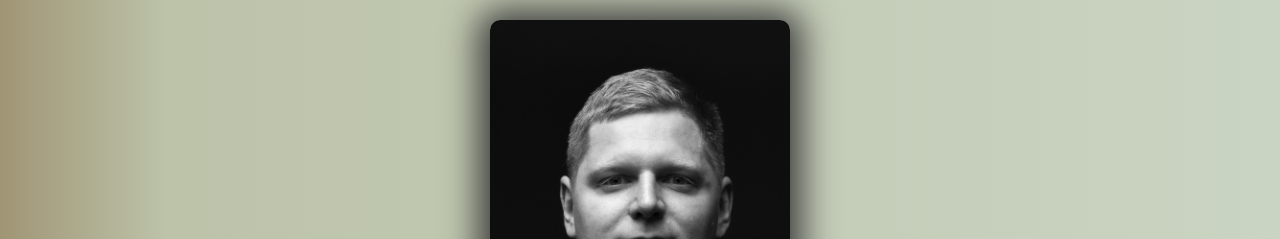
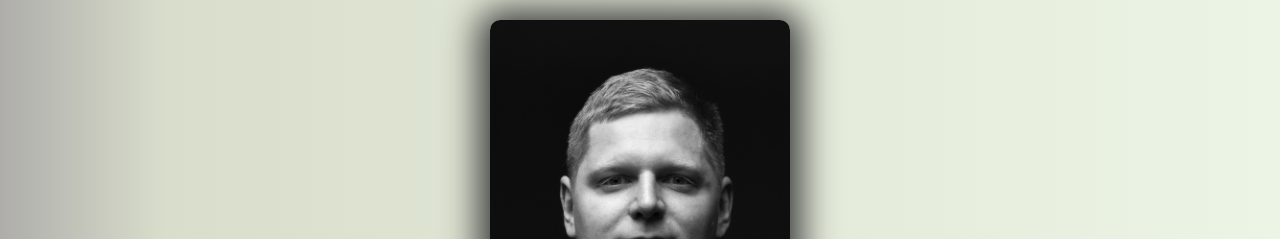
Before and after one commit to philt27/philt27.github.io, a plain HTML site: page index.html in a window 1280 px wide. Shown: the top 239 px of the page. Drawn offline with Linux system fonts and the light colour scheme.

Commit message:
Update ios.css

```diff
--- a/ios.css
+++ b/ios.css
@@ -36,8 +36,8 @@
 
   body {
     font-family: "Helvetica";
-    background: rgb(160,149,117);
-    background: linear-gradient(90deg, rgba(160,149,117,1) 0%, rgba(188,195,169,1) 13%, rgba(202,212,194,1) 100%);
+    background: rgb(174, 173, 170);
+    background: linear-gradient(90deg, rgba(174, 173, 170,1) 0%, rgb(217, 222, 204) 13%, rgb(236, 244, 229) 100%);
     font-size: var(--font-size-default);
     color: var(--text-color-default);
 
```
